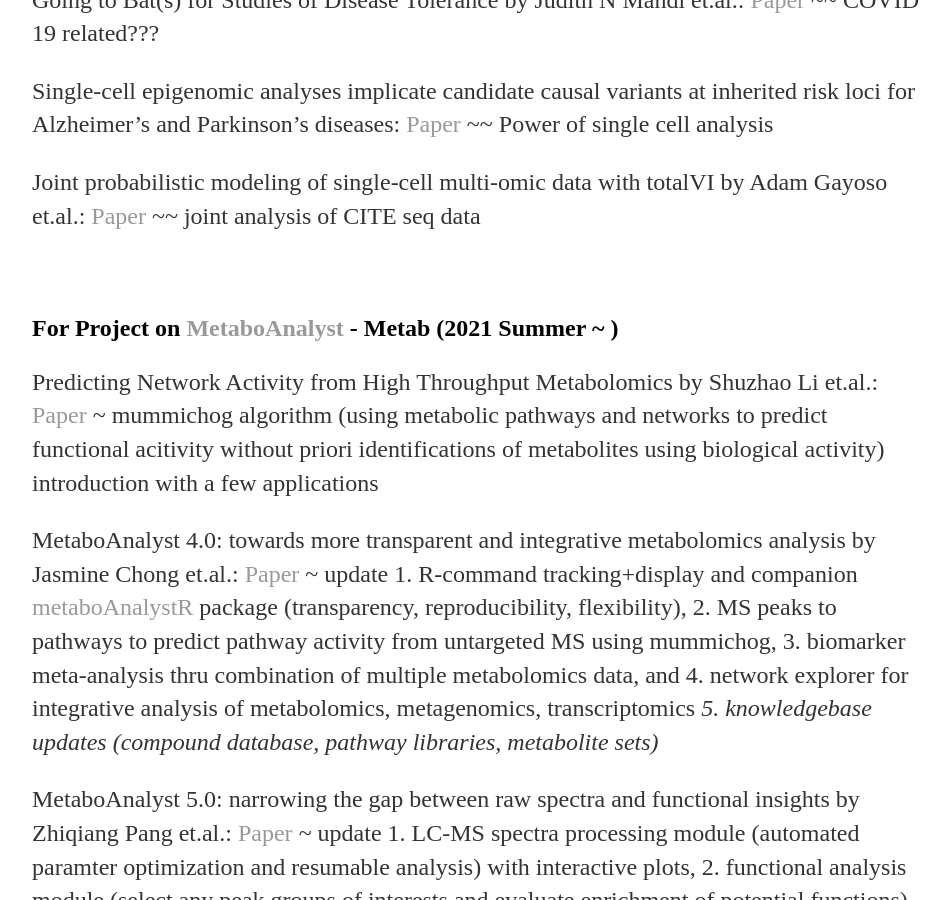
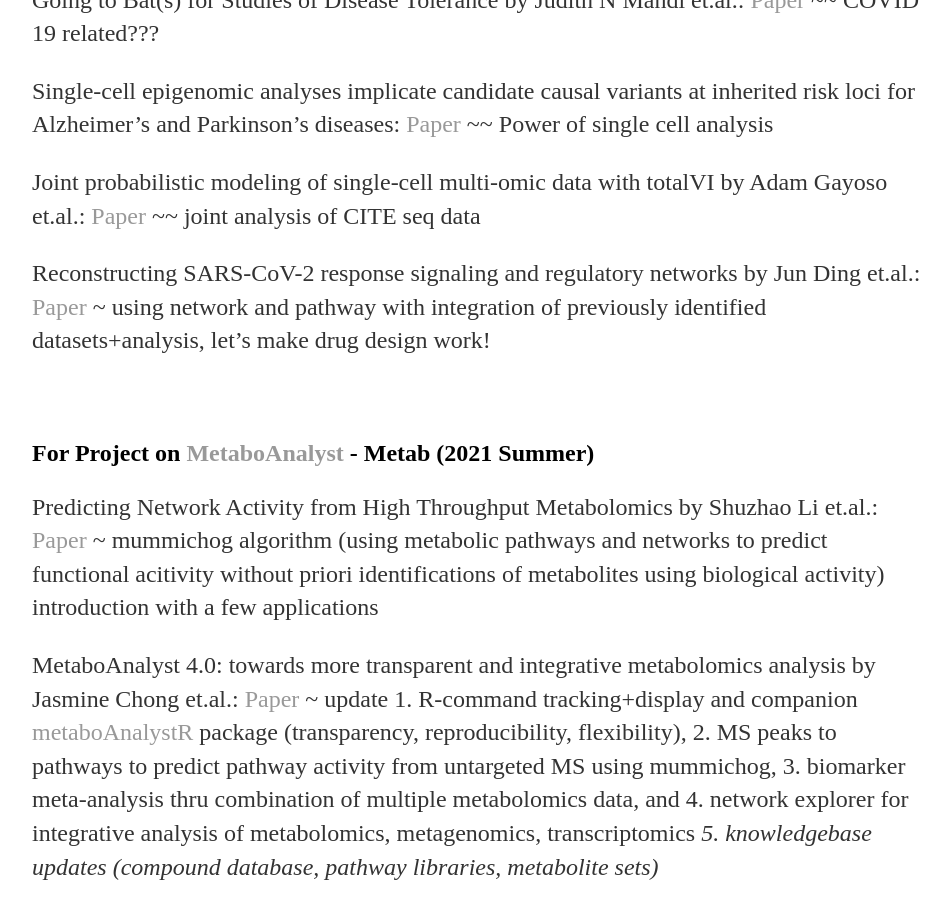
Before and after one commit to yjkweon24/yjkweon24.github.io, a Jekyll site: the page built from _posts/2019-03-16-Academic.md, in a window 1280 px wide and 900 px high, scrolled down 2045 px. Shown: the whole window, without its empty margins (160-1110 px from the left). Built offline with Jekyll 4.4.1, drawn with Linux system fonts in a browser that asks for light colours.

Commit message:
Update 2019-03-16-Academic.md

```diff
--- a/_posts/2019-03-16-Academic.md
+++ b/_posts/2019-03-16-Academic.md
@@ -53,9 +53,11 @@
 
 Joint probabilistic modeling of single-cell multi-omic data with totalVI by Adam Gayoso et.al.: [Paper](https://www.nature.com/articles/s41592-020-01050-x) ~~ joint analysis of CITE seq data
 
+Reconstructing SARS-CoV-2 response signaling and regulatory networks by Jun Ding et.al.: [Paper](https://www.ncbi.nlm.nih.gov/pmc/articles/PMC7574259/) ~ using network and pathway with integration of previously identified datasets+analysis, let's make drug design work!
+
 <br>
 
-## For Project on [MetaboAnalyst](https://www.metaboanalyst.ca/home.xhtml) - Metab (2021 Summer ~ )
+## For Project on [MetaboAnalyst](https://www.metaboanalyst.ca/home.xhtml) - Metab (2021 Summer)
 
 Predicting Network Activity from High Throughput Metabolomics by Shuzhao Li et.al.: [Paper](https://journals.plos.org/ploscompbiol/article?id=10.1371/journal.pcbi.1003123) ~ mummichog algorithm (using metabolic pathways and networks to predict functional acitivity without priori identifications of metabolites using biological activity) introduction with a few applications
 
```
